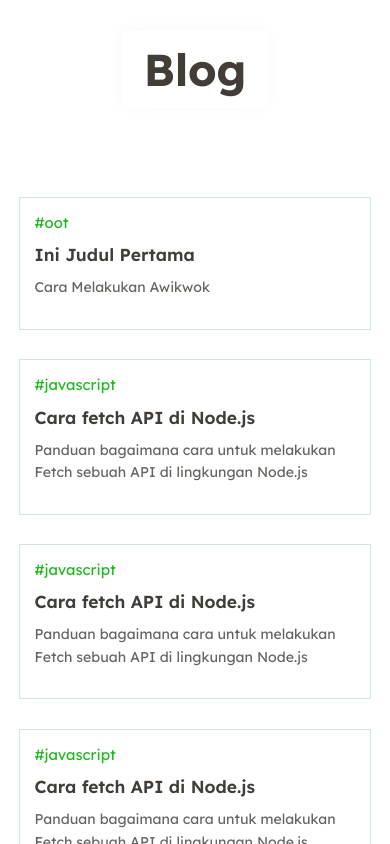
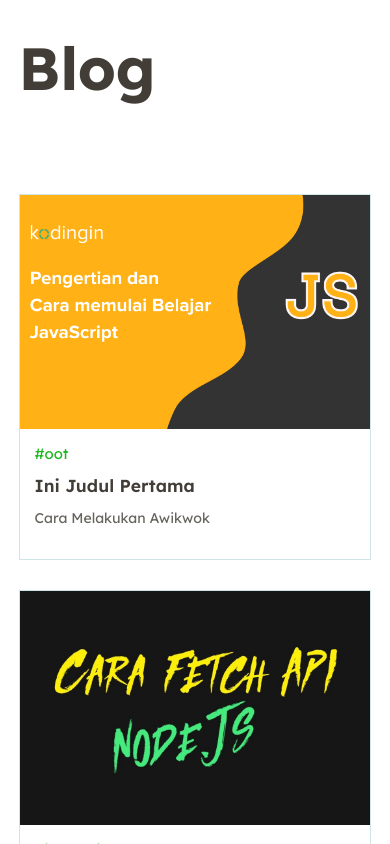
Before and after one commit to tarsisius/nextjs-static-blog, a Next.js app: page / in a window 390 px wide. Shown: the top 844 px of the page. Built offline with nearby package versions, Linux system fonts and the light colour scheme.

Commit message:
Update Minor

```diff
--- a/styles/globals.css
+++ b/styles/globals.css
@@ -90,7 +90,7 @@ h4 {
  *
 */
 .container {
-  max-width: 860px;
+  max-width: 720px;
   margin: auto;
 }
 
@@ -106,15 +106,11 @@ header {
 }
 .header__logo {
   display: flex;
-  justify-content: center;
-  font-size: 3em;
+  font-size: 4em;
   font-weight: 700;
 }
 .header__logo .logo {
-  padding: 0.25em 0.5em;
   cursor: pointer;
-  background: var(--background-box);
-  box-shadow: -1px -1px 15px 0 rgb(0 0 0 / 3%);
   border-radius: 10px;
 }
 .header__desc {
@@ -169,13 +165,13 @@ header {
   position: relative;
 }
 
-.card__image div {
+.card__image span {
   position: unset !important;
   aspect-ratio: 4.5/3;
   width: 100%;
 }
 
-.card__image div .image {
+.card__image span .image {
   object-fit: cover;
   width: 100% !important;
   position: relative !important;
@@ -320,11 +316,11 @@ header {
   justify-content: center;
 }
 
-.detail__image div {
+.detail__image span {
   position: unset !important;
 }
 
-.detail__image div .image {
+.detail__image span .image {
   object-fit: cover;
   width: 100% !important;
   position: relative !important;
@@ -368,6 +364,10 @@ footer {
 @media only screen and (max-width: 920px) {
   body {
     font-size: 98%;
+  }
+  header {
+    margin: 2em 1em 4em 1em;
+    width: 100%;
   }
   .container {
     padding: 0 0.5em;
```
